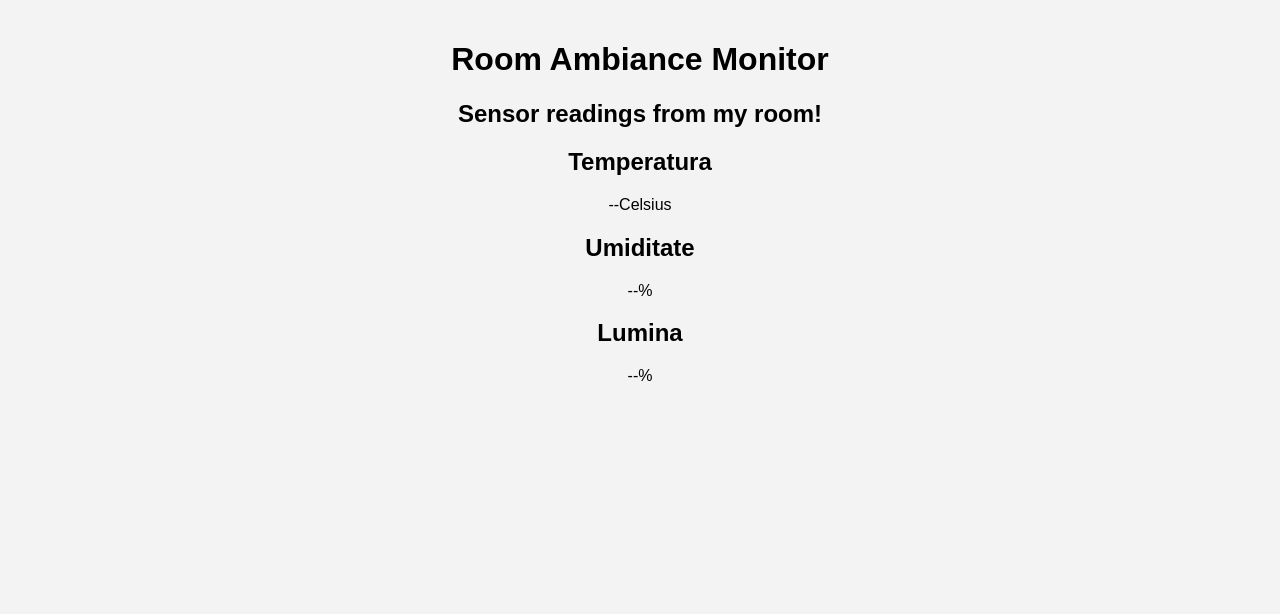
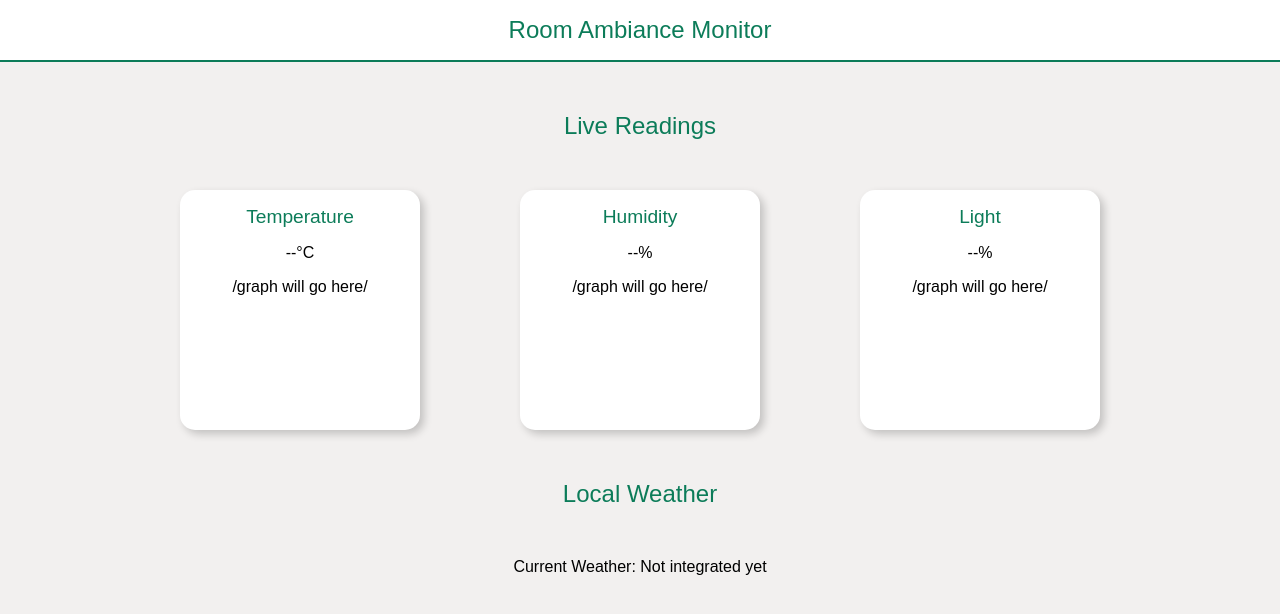
Before and after one commit to anndreipopa/Room-Ambiance-Monitor, a plain HTML site: page Frontend/index.html in a window 1280 px wide. Drawn offline with nearby package versions, Linux system fonts and the light colour scheme; no server answers.

Commit message:
Designed a better looking frontend

```diff
--- a/Frontend/index.html
+++ b/Frontend/index.html
@@ -7,22 +7,41 @@
     <link rel="stylesheet" href="styles.css">
 </head>
 <body>
-    <h1>Room Ambiance Monitor</h1>
-    <h2>Sensor readings from my room!</h2>
-<div class="container-carduri"></div>
-    <div class="cardValori">
-        <h2>Temperatura</h2>
-        <p><span id="valTemp">--</span>Celsius</p>
-    </div>
-    <div class="cardValori">
-        <h2>Umiditate</h2>
-        <p><span id="valUmid">--</span>%</p>
-    </div>
-    <div class="cardValori">
-        <h2>Lumina</h2>
-        <p><span id="valLum">--</span>%</p>
-    </div>
-</div>
+    <!-- Page name // Navbar and Profile icon in the future -->
+     <div class="pageinfo">
+        <h1 class="pagetitle">Room Ambiance Monitor</h1>
+     </div>
+
+    <!-- Main content of the page, such as current readings, weather API and more -->
+<main>
+    <section class="live-readings">
+        <h2 class="sectiontitle">Live Readings</h2>
+        <div class="cardcontainer">
+            <div class="card">
+                <h2 class="cardtitle">Temperature</h2>
+                <p><span id="valTemp">--</span>°C</p>
+                <p>/graph will go here/</p>
+            </div>
+            <div class="card">
+                <h2 class="cardtitle">Humidity</h2>
+                <p><span id="valUmid">--</span>%</p>
+                <p>/graph will go here/</p>
+            </div>
+            <div class="card">
+                <h2 class="cardtitle">Light</h2>
+                <p><span id="valTemp">--</span>%</p>
+                <p>/graph will go here/</p>
+            </div>
+        </div>
+    </section>
+    <section class="weather-api">
+        <h2 class="sectiontitle">Local Weather</h2>
+        <div class="weather-container">
+            <p>Current Weather: <span id="weather">Not integrated yet</span></p>
+        </div>
+    </section>
+</main>
+
 <script src="/socket.io/socket.io.js"></script>
 <script src="script.js"></script>
 </body>
--- a/Frontend/styles.css
+++ b/Frontend/styles.css
@@ -1,8 +1,49 @@
 body {
     font-family: Poppins, sans-serif;
-    background-color: #f3f3f3;
+    background-color: #F2F0EF;
     color: black;
     margin: 0;
-    padding: 20px;
     text-align: center;
 }
+.pageinfo{
+    width: 100%;
+    background-color: white;
+    display: flex;
+    justify-content: center;
+    align-items: center;
+    border-bottom: 2px solid #0C7C59;
+}
+.pagetitle{
+    font-size: 1.5rem;
+    font-weight: 400;
+    color: #0C7C59;
+}
+.cardtitle{
+    font-size: 1.2rem;
+    font-weight: 500;
+    color: #0C7C59;
+}
+.sectiontitle{
+    font-size: 1.5rem;
+    font-weight: 500;
+    color: #0C7C59;
+    margin-top: 50px;
+    margin-bottom: 50px;
+}
+.cardcontainer{
+    display: flex;
+    flex-wrap: wrap;
+    justify-content: center;
+    gap: 100px;
+}
+.card{
+    width: 15rem;
+    height: 15rem;
+    background-color: white;
+    border-radius: 15px;
+    box-shadow: 4px 4px 8px rgba(0, 0, 0, 0.2);
+    transition: all 0.2s ease-in-out;
+}
+.card:hover{
+    scale: 1.05;
+}
```
